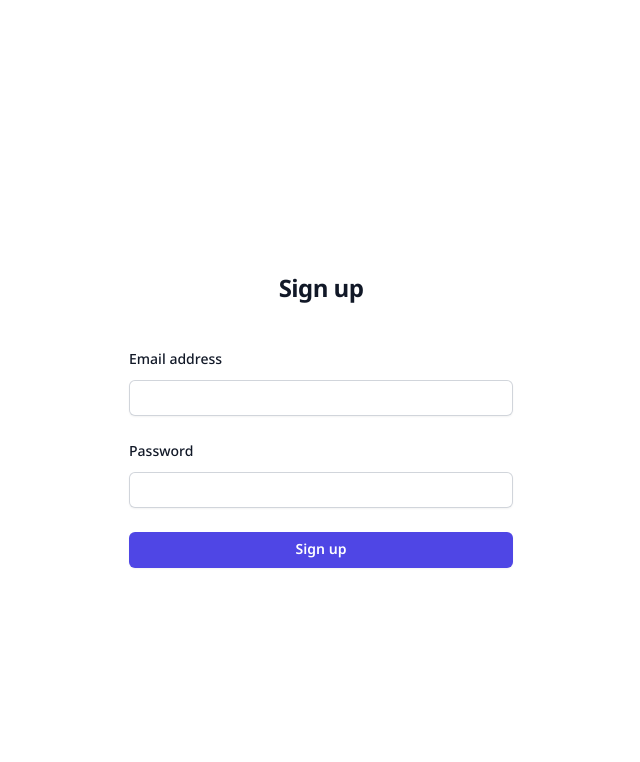
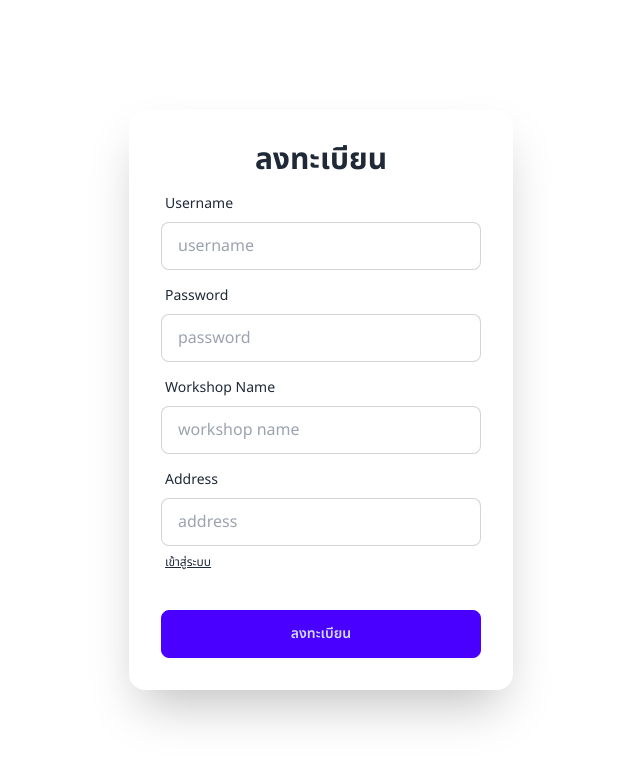
Before and after one commit to WinRafaelx/Bootcathon_Application_Smuttee, a React (Vite) app in the folder frontend/: page /admin/signup in a window 1280 px wide. Shown: the top 762 px of the page, without its empty margins (319-959 px from the left). Built offline with nearby package versions, Linux system fonts and the light colour scheme.

Commit message:
feat: :sparkles: Admin auth
Need to fix middleware

```diff
--- /dev/null
+++ b/frontend/src/context/AuthContext.jsx
@@ -0,0 +1,29 @@
+import React, { createContext, useState } from 'react';
+import axios from 'axios';
+
+const AuthContext = createContext();
+
+const AuthProvider = ({ children }) => {
+  const [auth, setAuth] = useState({
+    isAuthenticated: false,
+    user: null,
+  });
+
+  const login = async (username, password) => {
+    const response = await axios.post('http://localhost:8000/api/workshop_admin/login', { username, password });
+    setAuth({ isAuthenticated: true, user: response.data.user });
+  };
+
+  const logout = async () => {
+    await axios.post('http://localhost:8000/api/workshop_admin/logout');
+    setAuth({ isAuthenticated: false, user: null });
+  };
+
+  return (
+    <AuthContext.Provider value={{ auth, login, logout }}>
+      {children}
+    </AuthContext.Provider>
+  );
+};
+
+export { AuthContext, AuthProvider };
--- a/frontend/src/pages/Admin/Auth/Login.jsx
+++ b/frontend/src/pages/Admin/Auth/Login.jsx
@@ -1,94 +1,65 @@
-import React from "react";
+import React, { useState, useContext } from "react";
 import axios from "axios";
+import { AuthContext } from "../../../context/AuthContext";
+import { useNavigate } from "react-router-dom";
 
 export default function Login() {
-  const handleSubmit = async (event) => {
-    event.preventDefault();
-    const data = new FormData(event.currentTarget);
-    const jsonData = {
-      email: data.get("email"),
-      password: data.get("password"),
-    };
+  const { login } = useContext(AuthContext);
+  const [username, setUsername] = useState('');
+  const [password, setPassword] = useState('');
+  const naigate = useNavigate();
 
-    alert("Login Successful");
-    console.log(jsonData);
+  const handleSubmit = async (e) => {
+    e.preventDefault();
+    try {
+      await login(username, password);
+      naigate('/admin');
+    } catch (error) {
+      console.error('Failed to login', error);
+    }
+  };
 
-    // try {
-    //   const response = await axios.post(
-    // "http://localhost:3333/admin/auth/login",
-    //     jsonData,
-    //   );
-    //   if (response.data.status === "ok") {
-    //     alert("Login Successful");
-    //     window.location = "/admin";
-    //   } else {
-    //     alert("Login Failed");
-    //   }
-    // } catch (error) {
-    //   console.error("Error:", error);
-    // }
-  };
   return (
-    <div className="h-screen">
-      <div className="flex min-h-full flex-col justify-center content-center px-6 py-12 ">
-        <div className="sm:mx-auto sm:w-full sm:max-w-sm">
-          <h2 className="mt-10 text-center text-2xl font-bold leading-9 tracking-tight text-gray-900">
-            Login
-          </h2>
-        </div>
-
-        <div className="mt-10 sm:mx-auto sm:w-full sm:max-w-sm">
-          <form className="space-y-6" onSubmit={handleSubmit}>
-            <div>
-              <label
-                htmlFor="email"
-                className="block text-sm font-medium leading-6 text-gray-900"
-              >
-                Email address
-              </label>
-              <div className="mt-2">
+    <div className="flex h-screen flex-col justify-center content-center items-center px-6 py-12 ">
+          <div className="card bg-base-100 w-full max-w-sm shrink-0 shadow-2xl">
+            <form className="card-body" onSubmit={handleSubmit}>
+            <h2 className="text-3xl font-bold text-center">เข้าสู่ระบบ</h2>
+              <div className="form-control">
+                <label className="label">
+                  <span className="label-text">Username</span>
+                </label>
                 <input
-                  id="email"
-                  name="email"
-                  type="email"
+                  type="text"
+                  placeholder="username"
+                  className="input input-bordered"
                   required
-                  className="block w-full rounded-md border-0 py-1.5 text-gray-900 shadow-sm ring-1 ring-inset ring-gray-300 placeholder:text-gray-400 focus:ring-2 focus:ring-inset focus:ring-indigo-600 sm:text-sm sm:leading-6"
+                  value={username}
+                  onChange={(e) => setUsername(e.target.value)}
                 />
               </div>
-            </div>
-
-            <div>
-              <div className="flex items-center justify-between">
-                <label
-                  htmlFor="password"
-                  className="block text-sm font-medium leading-6 text-gray-900"
-                >
-                  Password
+              <div className="form-control">
+                <label className="label">
+                  <span className="label-text">Password</span>
+                </label>
+                <input
+                  type="password"
+                  placeholder="password"
+                  className="input input-bordered"
+                  required
+                  value={password}
+                  onChange={(e) => setPassword(e.target.value)}
+                />
+                <label className="label">
+                  <a href="/admin/signup" className="label-text-alt link link-hover underline">
+                    ลงทะเบียนครั้งแรก
+                  </a>
                 </label>
               </div>
-              <div className="mt-2">
-                <input
-                  id="password"
-                  name="password"
-                  type="password"
-                  required
-                  autoComplete="current-password"
-                  className="block w-full rounded-md border-0 py-1.5 text-gray-900 shadow-sm ring-1 ring-inset ring-gray-300 placeholder:text-gray-400 focus:ring-2 focus:ring-inset focus:ring-indigo-600 sm:text-sm sm:leading-6"
-                />
+              <div className="form-control mt-6">
+                <button className="btn btn-primary" type="submit">เข้าสู่ระบบ</button>
               </div>
-            </div>
-
-            <div>
-              <button
-                type="submit"
-                className="flex w-full justify-center rounded-md bg-green-500 px-3 py-1.5 text-sm font-semibold leading-6 text-white shadow-sm hover:bg-green-600 "
-              >
-                Login
-              </button>
-            </div>
-          </form>
-        </div>
-      </div>
+            </form>
+          </div>
     </div>
   );
 }
--- a/frontend/src/pages/Admin/Auth/Signup.jsx
+++ b/frontend/src/pages/Admin/Auth/Signup.jsx
@@ -1,104 +1,95 @@
-import React, { useState } from "react";
+import React from "react";
 import axios from "axios";
 
 export default function Signup() {
-  const [email, setEmail] = useState("");
-  const [password, setPassword] = useState("");
-
   const handleSubmit = async (event) => {
     event.preventDefault();
     const data = new FormData(event.currentTarget);
-    const email = data.get("email");
+    const username = data.get("username");
     const password = data.get("password");
+    const workshop_name = data.get("workshopName");
+    const address = data.get("address");
     const jsonData = {
-      email,
+      username,
       password,
+      workshop_name,
+      address,
     };
 
     alert("Registration Successful");
-    console.log(jsonData);
 
-    // try {
-    //   const response = await axios.post(
-    //     "http://localhost:3333/admin/auth/register", // Correct endpoint
-    //     jsonData,
-    //   );
-    //   if (response.data.status === "ok") {
-    //     alert("Registration Successful");
-    //     window.location = "/admin/login";
-    //   } else {
-    //     setError(response.data.message);
-    //   }
-    // } catch (error) {
-    //   console.error("Error:", error);
-    //   setError("An error occurred during registration");
-    // }
+    try {
+      const response = await axios.post("http://localhost:8000/api/workshop_admin/register", jsonData);;
+      if(response.status === 201){
+        window.location.href = "/admin/login";
+      }
+    } catch (error) {
+      console.error("Failed to register", error);
+    }
   };
   return (
-    <div className="h-screen">
-      <div className="flex min-h-full flex-col justify-center content-center px-6 py-12 ">
-        <div className="sm:mx-auto sm:w-full sm:max-w-sm">
-          <h2 className="mt-10 text-center text-2xl font-bold leading-9 tracking-tight text-gray-900">
-            Sign up
-          </h2>
-        </div>
-
-        <div className="mt-10 sm:mx-auto sm:w-full sm:max-w-sm">
-          <form className="space-y-6" onSubmit={handleSubmit}>
-            <div>
-              <label
-                htmlFor="email"
-                className="block text-sm font-medium leading-6 text-gray-900"
-              >
-                Email address
+    <div className="flex h-screen flex-col justify-center content-center items-center px-6 py-12 ">
+    <div className="card bg-base-100 w-full max-w-sm shrink-0 shadow-2xl">
+      <form className="card-body" onSubmit={handleSubmit}>
+      <h2 className="text-3xl font-bold text-center">ลงทะเบียน</h2>
+        <div className="form-control">
+          <label className="label">
+            <span className="label-text">Username</span>
           </label>
-              <div className="mt-2">
           <input
-                  id="email"
-                  name="email"
-                  type="email"
-                  value={email}
-                  onChange={(e) => setEmail(e.target.value)}
+          name="username"
+            type="text"
+            placeholder="username"
+            className="input input-bordered"
             required
-                  className="block w-full rounded-md border-0 py-1.5 text-gray-900 shadow-sm ring-1 ring-inset ring-gray-300 placeholder:text-gray-400 focus:ring-2 focus:ring-inset focus:ring-indigo-600 sm:text-sm sm:leading-6"
           />
         </div>
+        <div className="form-control">
+          <label className="label">
+            <span className="label-text">Password</span>
+          </label>
+          <input
+          name="password"
+            type="password"
+            placeholder="password"
+            className="input input-bordered"
+            required
+          />
         </div>
-
-            <div>
-              <div className="flex items-center justify-between">
-                <label
-                  htmlFor="password"
-                  className="block text-sm font-medium leading-6 text-gray-900"
-                >
-                  Password
+        <div className="form-control">
+          <label className="label">
+            <span className="label-text">Workshop Name</span>
+          </label>
+          <input
+          name="workshopName"
+            type="text"
+            placeholder="workshop name"
+            className="input input-bordered"
+            required
+          />
+        </div>
+        <div className="form-control">
+          <label className="label">
+            <span className="label-text">Address</span>
+          </label>
+          <input
+          name="address"
+            type="text"
+            placeholder="address"
+            className="input input-bordered"
+            required
+          />
+           <label className="label">
+            <a href="/admin/login" className="label-text-alt link link-hover underline">
+              เข้าสู่ระบบ
+            </a>
           </label>
         </div>
-              <div className="mt-2">
-                <input
-                  id="password"
-                  name="password"
-                  type="password"
-                  value={password}
-                  onChange={(e) => setPassword(e.target.value)}
-                  required
-                  autoComplete="current-password"
-                  className="block w-full rounded-md border-0 py-1.5 text-gray-900 shadow-sm ring-1 ring-inset ring-gray-300 placeholder:text-gray-400 focus:ring-2 focus:ring-inset focus:ring-indigo-600 sm:text-sm sm:leading-6"
-                />
-              </div>
-            </div>
-
-            <div>
-              <button
-                type="submit"
-                className="flex w-full justify-center rounded-md bg-indigo-600 px-3 py-1.5 text-sm font-semibold leading-6 text-white shadow-sm hover:bg-indigo-500 focus-visible:outline "
-              >
-                Sign up
-              </button>
+        <div className="form-control mt-6">
+          <button className="btn btn-primary" type="submit" >ลงทะเบียน</button>
         </div>
       </form>
     </div>
 </div>
-    </div>
   );
 }
```
Also changed, not shown: frontend/src/App.jsx (+14 -5 lines), frontend/src/pages/ProtectedPage.jsx (added, +27 -0 lines), frontend/src/services/ProtectedRoute.jsx (added, +17 -0 lines). Lines whose indentation alone changed are shown as unchanged.
